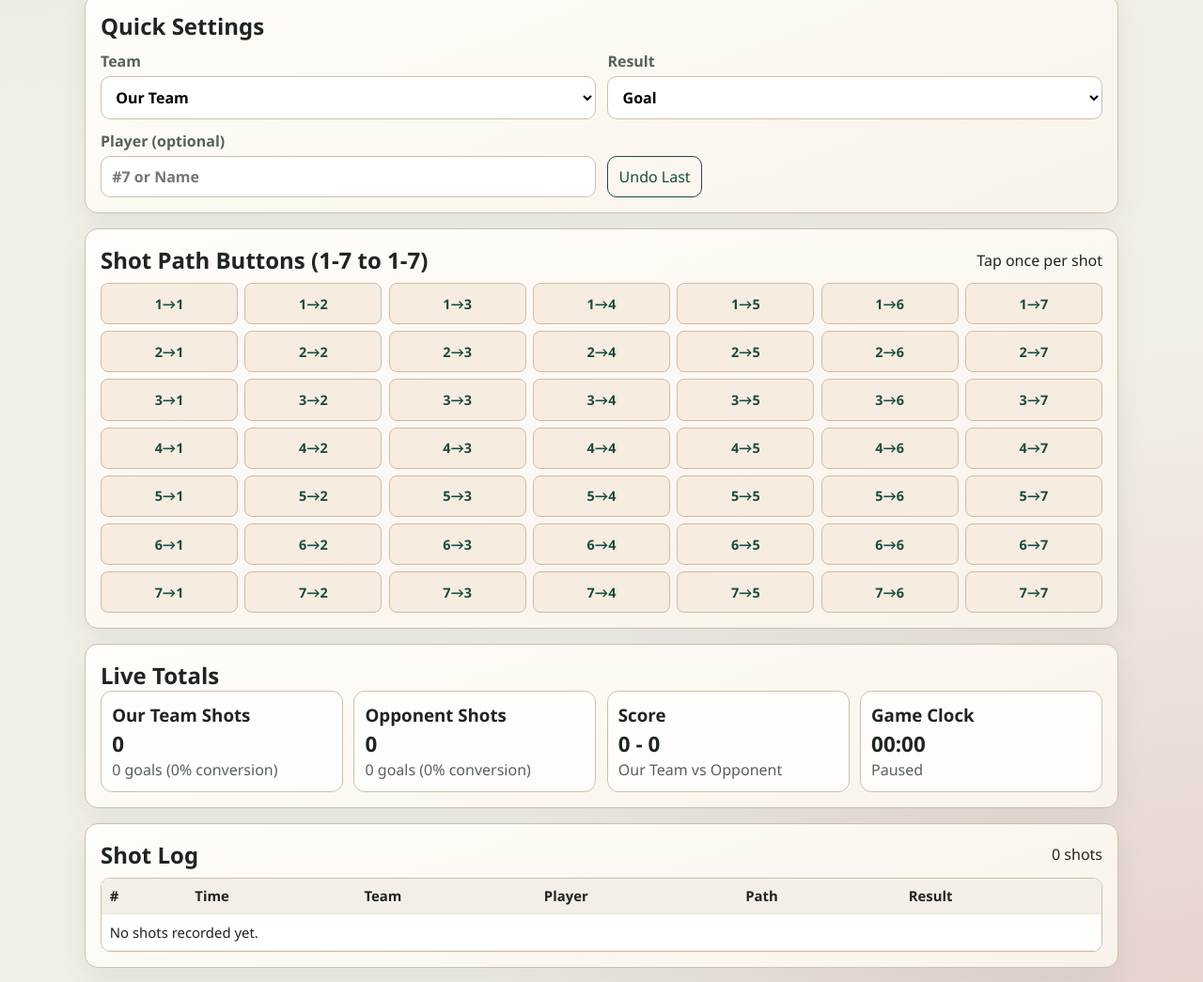
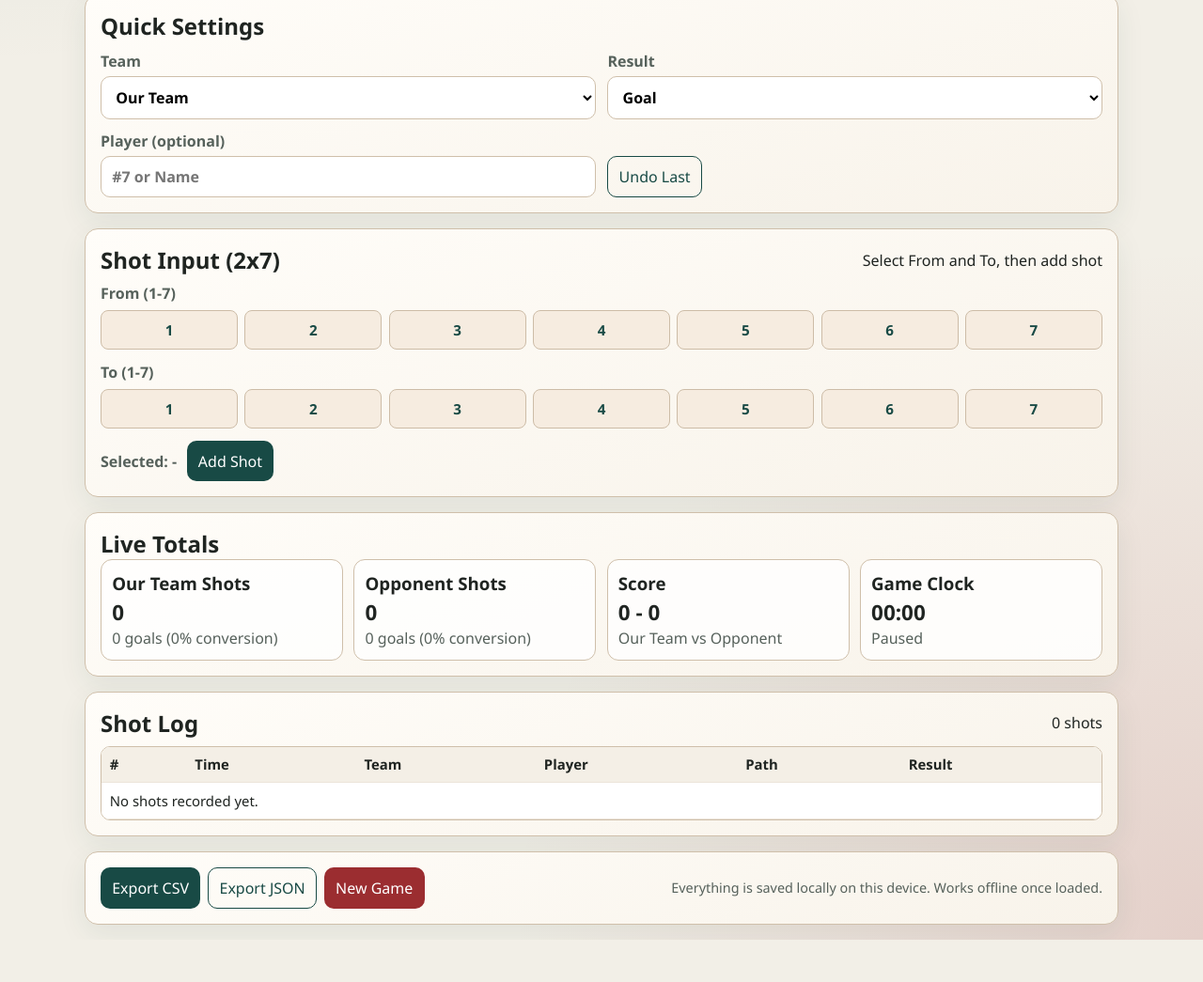
Before and after one commit to PaddyLH/Goalball-Tracker, a plain HTML site: page index.html in a window 1280 px wide. Shown: the part 669-1714 px from the top of the page at 94% size. After the commit the page ends 1669 px from the top, so only its background shows below. Drawn offline with Linux system fonts and the light colour scheme.

Commit message:
gui update

```diff
--- a/app.js
+++ b/app.js
@@ -1,5 +1,5 @@
 const STORAGE_KEY = "live-shot-tracker-v2";
-const APP_VERSION = "2.0.0";
+const APP_VERSION = "2.1.0";
 
 const initialState = {
   game: {
@@ -20,6 +20,8 @@ const initialState = {
     shotTeam: "our",
     result: "Goal",
     player: "",
+    shotFrom: null,
+    shotTo: null,
   },
   shots: [],
   meta: {
@@ -53,8 +55,11 @@ const els = {
   shotTeam: document.getElementById("shotTeam"),
   result: document.getElementById("result"),
   player: document.getElementById("player"),
+  fromRow: document.getElementById("fromRow"),
+  toRow: document.getElementById("toRow"),
+  pathPreview: document.getElementById("pathPreview"),
+  addShot: document.getElementById("addShot"),
   undoShot: document.getElementById("undoShot"),
-  shotGrid: document.getElementById("shotGrid"),
   shotTableBody: document.getElementById("shotTableBody"),
   shotCount: document.getElementById("shotCount"),
   stats: document.getElementById("stats"),
@@ -66,7 +71,7 @@ const els = {
   statCardTemplate: document.getElementById("statCardTemplate"),
 };
 
-buildShotGrid();
+buildPathSelectors();
 hydrateForms();
 renderAll();
 bindEvents();
@@ -80,6 +85,7 @@ function bindEvents() {
   els.shotTeam.addEventListener("change", onControlChange);
   els.result.addEventListener("change", onControlChange);
   els.player.addEventListener("input", onControlChange);
+  els.addShot.addEventListener("click", onAddShotClick);
 
   els.startTimer.addEventListener("click", startTimer);
   els.pauseTimer.addEventListener("click", pauseTimer);
@@ -106,25 +112,27 @@ function bindEvents() {
   });
 }
 
-function buildShotGrid() {
+function buildPathSelectors() {
+  buildPathRow(els.fromRow, "from");
+  buildPathRow(els.toRow, "to");
+}
+
+function buildPathRow(target, type) {
   const fragment = document.createDocumentFragment();
 
-  // 7x7 matrix for path buttons from position 1-7 to 1-7.
-  for (let from = 1; from <= 7; from += 1) {
-    for (let to = 1; to <= 7; to += 1) {
-      const btn = document.createElement("button");
-      btn.type = "button";
-      btn.className = "path-btn";
-      btn.dataset.from = String(from);
-      btn.dataset.to = String(to);
-      btn.textContent = `${from}→${to}`;
-      btn.setAttribute("aria-label", `Shot from ${from} to ${to}`);
-      btn.addEventListener("click", () => addShotFromPath(from, to));
-      fragment.appendChild(btn);
-    }
+  for (let value = 1; value <= 7; value += 1) {
+    const btn = document.createElement("button");
+    btn.type = "button";
+    btn.className = "path-select-btn";
+    btn.dataset.value = String(value);
+    btn.dataset.type = type;
+    btn.textContent = String(value);
+    btn.setAttribute("aria-label", `${type === "from" ? "From" : "To"} ${value}`);
+    btn.addEventListener("click", () => onPathSelect(type, value));
+    fragment.appendChild(btn);
   }
 
-  els.shotGrid.appendChild(fragment);
+  target.appendChild(fragment);
 }
 
 function onStartFormInput() {
@@ -138,6 +146,30 @@ function onControlChange() {
   state.controls.player = els.player.value.trim();
   markUpdated();
   saveState();
+}
+
+function onPathSelect(type, value) {
+  if (type === "from") {
+    state.controls.shotFrom = value;
+  } else {
+    state.controls.shotTo = value;
+  }
+
+  markUpdated();
+  saveState();
+  renderPathSelectors();
+}
+
+function onAddShotClick() {
+  const from = state.controls.shotFrom;
+  const to = state.controls.shotTo;
+
+  if (!Number.isInteger(from) || !Number.isInteger(to)) {
+    alert("Select both From and To before adding a shot.");
+    return;
+  }
+
+  addShotFromPath(from, to);
 }
 
 function onStartGame(event) {
@@ -270,6 +302,7 @@ function renderAll() {
   renderView();
   renderMatchHeader();
   renderTimer();
+  renderPathSelectors();
   renderShots();
   renderStats();
 
@@ -278,6 +311,26 @@ function renderAll() {
   } else {
     stopTicking();
   }
+}
+
+function renderPathSelectors() {
+  renderPathRowButtons(els.fromRow, state.controls.shotFrom);
+  renderPathRowButtons(els.toRow, state.controls.shotTo);
+
+  const from = state.controls.shotFrom;
+  const to = state.controls.shotTo;
+  const hasBoth = Number.isInteger(from) && Number.isInteger(to);
+  els.pathPreview.textContent = hasBoth ? `Selected: ${from}->${to}` : "Selected: -";
+}
+
+function renderPathRowButtons(row, selectedValue) {
+  const buttons = row.querySelectorAll("button.path-select-btn");
+  buttons.forEach((btn) => {
+    const value = Number(btn.dataset.value);
+    const selected = value === selectedValue;
+    btn.classList.toggle("selected", selected);
+    btn.setAttribute("aria-pressed", selected ? "true" : "false");
+  });
 }
 
 function renderView() {
@@ -456,6 +509,7 @@ function hydrateForms() {
   els.shotTeam.value = state.controls.shotTeam || "our";
   els.result.value = state.controls.result || "Goal";
   els.player.value = state.controls.player || "";
+  els.pathPreview.textContent = "Selected: -";
 }
 
 function saveState() {
--- a/index.html
+++ b/index.html
@@ -112,10 +112,27 @@
 
       <section class="card">
         <div class="table-head">
-          <h2>Shot Path Buttons (1-7 to 1-7)</h2>
-          <p>Tap once per shot</p>
+          <h2>Shot Input (2x7)</h2>
+          <p>Select From and To, then add shot</p>
         </div>
-        <div id="shotGrid" class="shot-grid" aria-label="Shot path button grid"></div>
+        <div class="path-input" aria-label="Shot path input controls">
+          <div class="path-group">
+            <p class="path-label">From (1-7)</p>
+            <div class="path-row-wrap">
+              <div id="fromRow" class="path-row" role="group" aria-label="From selection"></div>
+            </div>
+          </div>
+          <div class="path-group">
+            <p class="path-label">To (1-7)</p>
+            <div class="path-row-wrap">
+              <div id="toRow" class="path-row" role="group" aria-label="To selection"></div>
+            </div>
+          </div>
+          <div class="path-actions">
+            <p id="pathPreview" class="path-preview">Selected: -</p>
+            <button id="addShot" type="button">Add Shot</button>
+          </div>
+        </div>
       </section>
 
       <section class="card">
--- a/styles.css
+++ b/styles.css
@@ -209,24 +209,62 @@ button.hidden {
   margin-bottom: 0.65rem;
 }
 
-.shot-grid {
+.path-input {
   display: grid;
-  grid-template-columns: repeat(7, minmax(56px, 1fr));
+  gap: 0.8rem;
+}
+
+.path-group {
+  display: grid;
   gap: 0.45rem;
 }
 
-.path-btn {
+.path-label {
+  color: var(--muted);
   font-weight: 700;
-  font-size: 0.9rem;
-  padding: 0.72rem 0.2rem;
+}
+
+.path-row-wrap {
+  overflow-x: auto;
+}
+
+.path-row {
+  display: grid;
+  grid-template-columns: repeat(7, minmax(40px, 1fr));
+  gap: 0.45rem;
+  min-width: 320px;
+}
+
+.path-select-btn {
+  font-weight: 700;
+  font-size: 0.95rem;
+  padding: 0.62rem 0.2rem;
   border-radius: 8px;
   background: #f6ece0;
   color: var(--brand);
   border: 1px solid #cdbca7;
 }
 
-.path-btn:hover {
+.path-select-btn:hover {
   background: #e5d8c6;
+}
+
+.path-select-btn.selected {
+  background: var(--brand);
+  color: #fff;
+  border-color: var(--brand);
+}
+
+.path-actions {
+  display: flex;
+  gap: 0.65rem;
+  align-items: center;
+  flex-wrap: wrap;
+}
+
+.path-preview {
+  font-weight: 700;
+  color: var(--muted);
 }
 
 .stats {
@@ -308,8 +346,14 @@ thead th {
 }
 
 @media (max-width: 620px) {
-  .shot-grid {
-    grid-template-columns: repeat(4, minmax(56px, 1fr));
+  .path-row {
+    min-width: 280px;
+    grid-template-columns: repeat(7, minmax(34px, 1fr));
+  }
+
+  .path-select-btn {
+    font-size: 0.88rem;
+    padding: 0.55rem 0.1rem;
   }
 }
 
```
Also changed, not shown: 1 other file.
